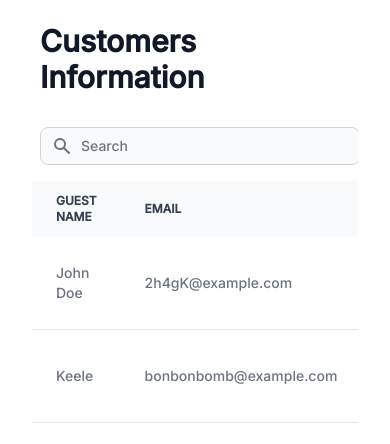
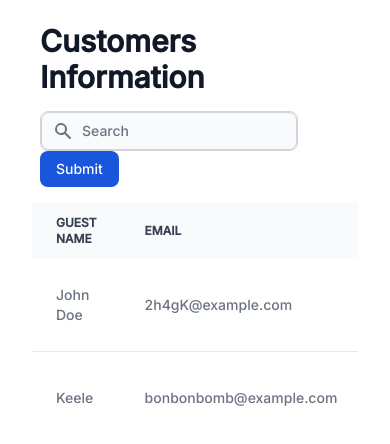
Before and after one commit to nocodenolife3742/booking-adminpage, a Flask app: page /customers in a window 390 px wide. Shown: the part 73-517 px from the top of the page. Run offline with Flask 3, Linux system fonts and the light colour scheme; some libraries are stand-ins or nearby versions.

Commit message:
add submit button

```diff
--- a/static/dist/css/output.css
+++ b/static/dist/css/output.css
@@ -1575,6 +1616,14 @@ html {
 
 .pt-20 {
   padding-top: 5rem;
+}
+
+.pe-4 {
+  padding-inline-end: 1rem;
+}
+
+.ps-4 {
+  padding-inline-start: 1rem;
 }
 
 .text-left {
--- a/templates/customers.html
+++ b/templates/customers.html
@@ -3,11 +3,11 @@
 {% block content %}
     <p class="text-3xl font-bold p-2">Customers Information</p>
 
-    <div class="relative overflow-x-auto sm:rounded-lg">
+    <div class="relative overflow-x-auto sm:rounded-lg flex flex-column">
         <!-- search bar -->
-        <div class="p-2 flex flex-column sm:flex-row flex-wrap space-y-4 sm:space-y-0 items-center justify-between pb-4">
+        <div class="p-2 flex flex-column sm:flex-row flex-wrap sm:space-y-0 items-center justify-between pb-4 w-full">
             <label for="table-search" class="sr-only">Search</label>
-            <div class="relative">
+            <div class="relative border border-gray-300 rounded-lg">
                 <div class="absolute inset-y-0 left-0 rtl:inset-r-0 rtl:right-0 flex items-center ps-3 pointer-events-none">
                     <svg class="w-5 h-5 text-gray-500 dark:text-gray-400" aria-hidden="true" fill="currentColor"
                          viewBox="0 0 20 20" xmlns="http://www.w3.org/2000/svg">
@@ -17,10 +17,20 @@
                     </svg>
                 </div>
                 <input type="text" id="table-search"
-                       class="block p-2 ps-10 text-sm text-gray-900 border border-gray-300 rounded-lg w-80 bg-gray-50 focus:ring-blue-500 focus:border-blue-500 dark:bg-gray-700 dark:border-gray-600 dark:placeholder-gray-400 dark:text-white dark:focus:ring-blue-500 dark:focus:border-blue-500"
-                       placeholder="Search">
+                       class="block p-2 ps-10 text-sm text-gray-900 border border-gray-300 rounded-lg w-64 bg-gray-50 focus:ring-blue-500 focus:border-blue-500 dark:bg-gray-700 dark:border-gray-600 dark:placeholder-gray-400 dark:text-white dark:focus:ring-blue-500 dark:focus:border-blue-500"
+                       placeholder="Search" name="table-search">
+
             </div>
+
+            <!-- submit button -->
+            <button class="block p-2 pe-4 ps-4 text-sm text-white bg-blue-700 hover:bg-blue-800 dark:bg-blue-600 dark:hover:bg-blue-700 rounded-lg" type="button">Submit</button>
+
         </div>
+
+    </div>
+
+
+    <div class="relative overflow-x-auto sm:rounded-lg">
 
         <!-- table -->
         <table class="w-full text-sm text-left rtl:text-right text-gray-500 dark:text-gray-400">
```
Also changed, not shown: other parts of static/dist/css/output.css (+45 -0 lines), static/dist/js/searchbar.js (deleted, +0 -29 lines), templates/bookings.html (+16 -5 lines).
